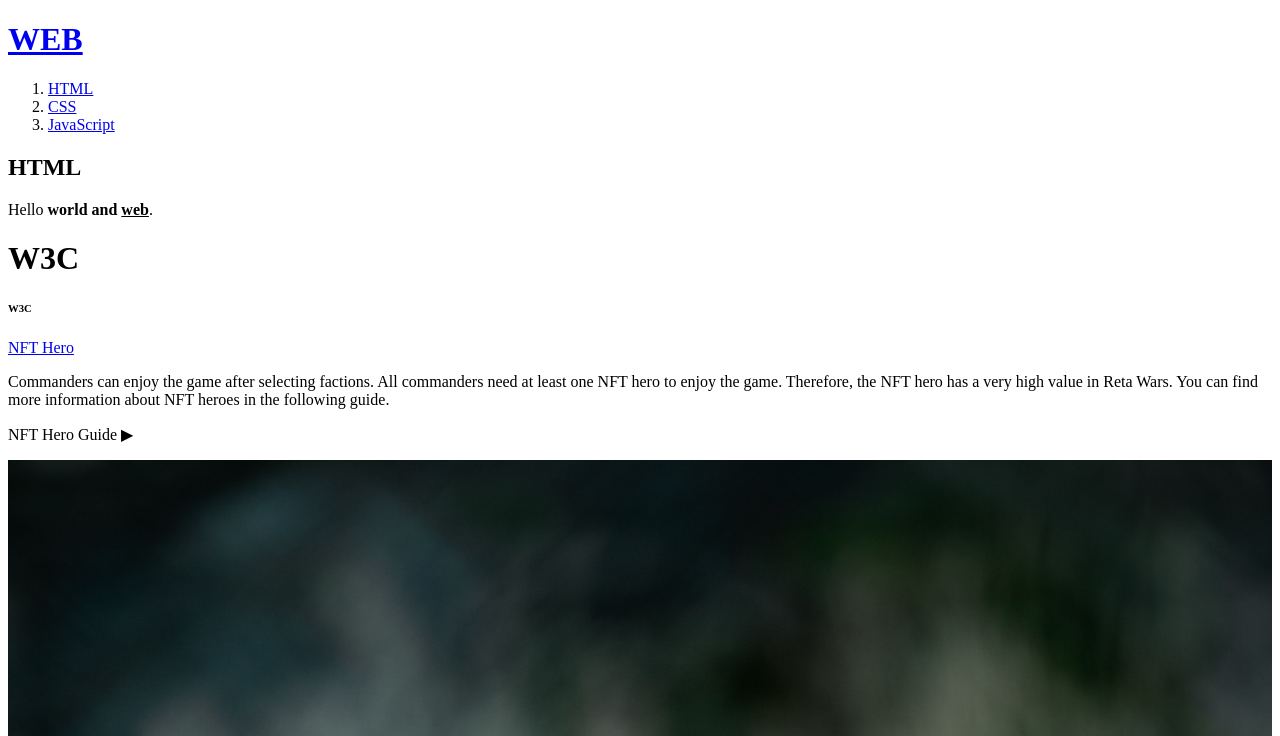
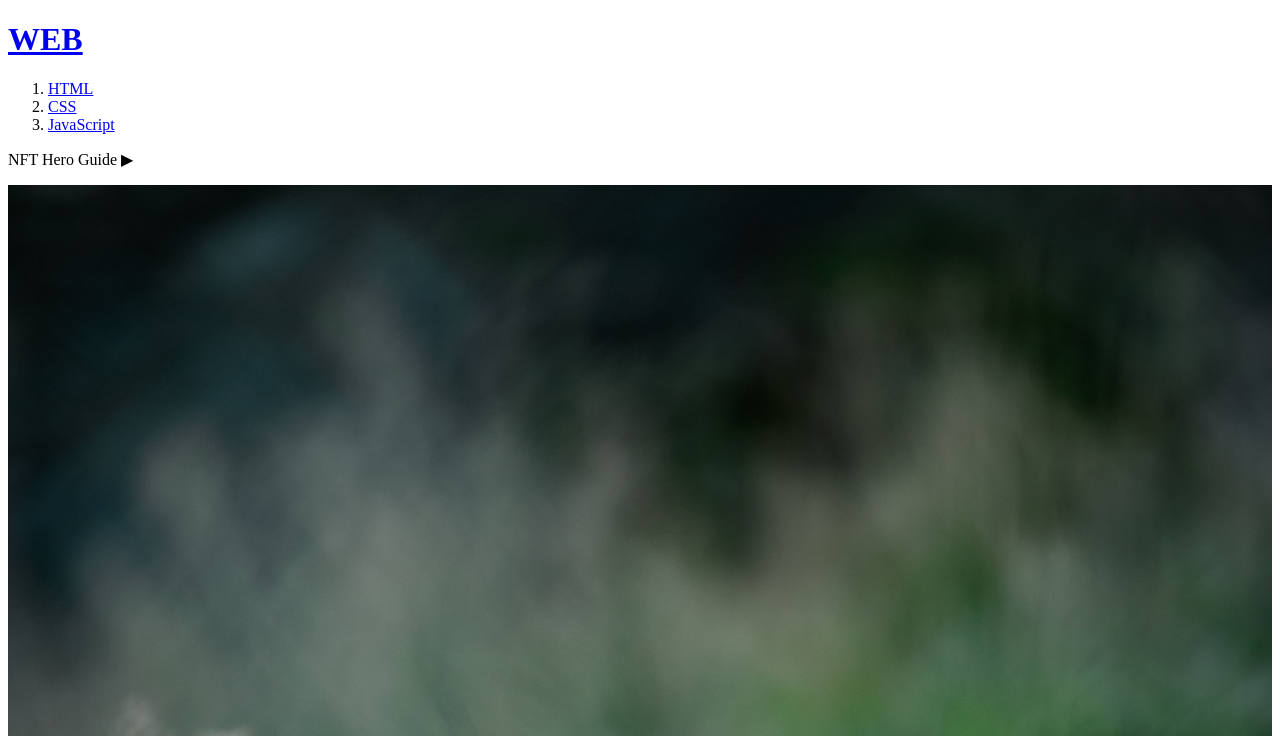
Before and after one commit to suuuman/my-first-web-site, a plain HTML site: page 1.html in a window 1280 px wide. Shown: the top 736 px of the page. Drawn offline with Linux system fonts and the light colour scheme.

Commit message:
Update 1.html
modify 1.html

```diff
--- a/1.html
+++ b/1.html
@@ -12,16 +12,6 @@
             <li><a href="3.html">JavaScript</a></li>
         </ol>
 
-        <h2>HTML</h2>
-        Hello <strong>world and <u>web</u></strong>.
-
-        <h1>W3C</h1>
-        <h6>W3C</h6>
-
-        <a href="https://www.w3.org/TR/html5/" target="_blank" title="html w3c">NFT Hero</a>
-
-        <p>Commanders can enjoy the game after selecting factions. All commanders need at least one NFT hero to enjoy the game. Therefore, the NFT hero has a very high value in Reta Wars. You can find more information about NFT heroes in the following guide.</p>
-
         <p>NFT Hero Guide ▶</p>
         <img src="img.jpg" width="100%">
 
```
